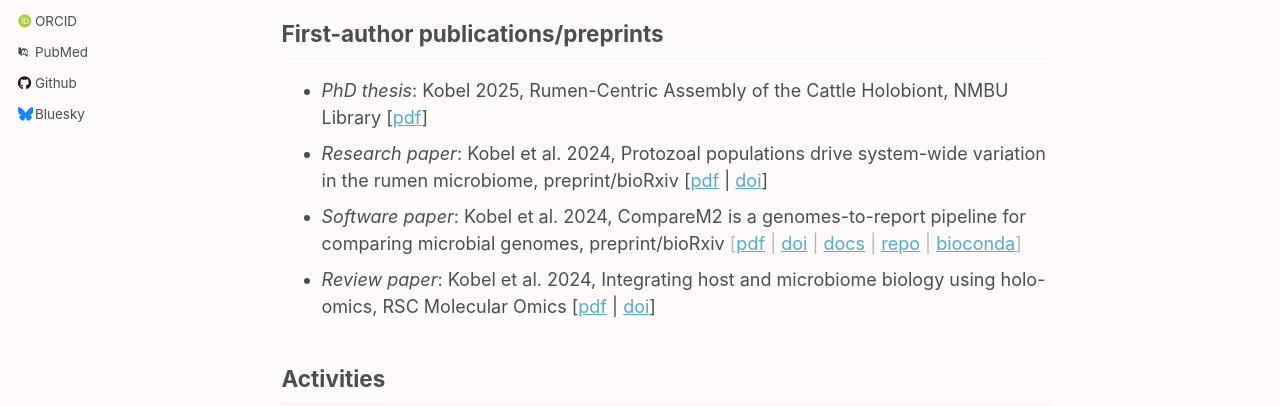
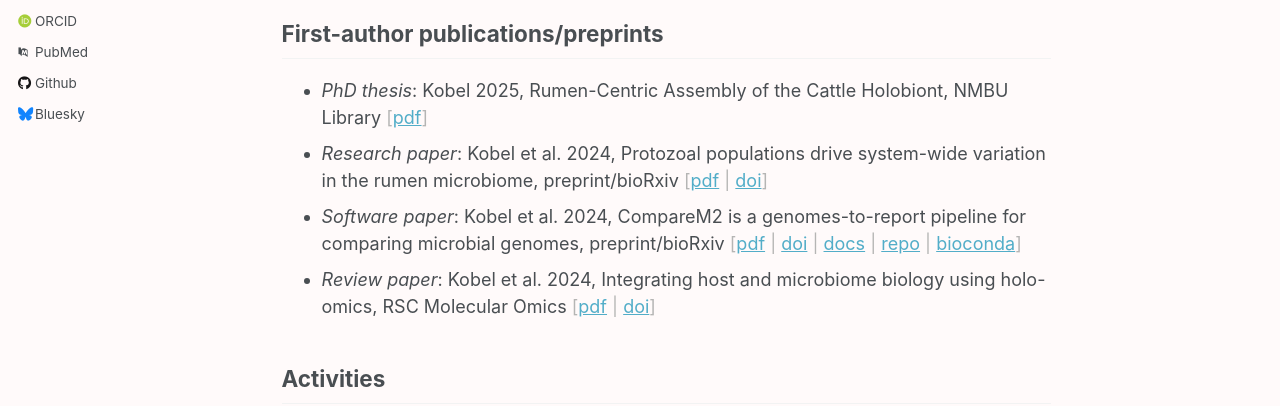
Before and after one commit to cmkobel/cmkobel.github.io, a Jekyll site: the page built from _pages/about.md, in a window 1280 px wide and 900 px high. Shown: the part 359-765 px from the top of the window. Built offline with Jekyll 4.4.1, drawn with Linux system fonts in a browser that asks for light colours; some web fonts are replaced.

Commit message:
Update about.md

```diff
--- a/_pages/about.md
+++ b/_pages/about.md
@@ -14,10 +14,10 @@ Looking for a postdoc position in the Copenhagen area from ~april 2025.
 
 ## First-author publications/preprints
 
-  - *PhD thesis*: Kobel 2025, Rumen-Centric Assembly of the Cattle Holobiont, NMBU Library [[pdf](https://raw.githubusercontent.com/cmkobel/cmkobel.github.io/refs/heads/master/files/thesis_merge__170x240_-28.pdf)]
-  - *Research paper*: Kobel et al. 2024, Protozoal populations drive system-wide variation in the rumen microbiome, preprint/bioRxiv [[pdf](https://www.biorxiv.org/content/10.1101/2024.12.05.626740.full.pdf) \| [doi](https://www.biorxiv.org/content/10.1101/2024.12.05.626740)]
-  - *Software paper*: Kobel et al. 2024, CompareM2 is a genomes-to-report pipeline for comparing microbial genomes, preprint/bioRxiv <span class="shaded"> [[pdf](https://www.biorxiv.org/content/10.1101/2024.07.12.603264v2.full.pdf) \| [doi](https://doi.org/10.1101/2024.07.12.603264 ) \| [docs](https://comparem2.readthedocs.io/) \| [repo](https://github.com/cmkobel/CompareM2) \| [bioconda](https://anaconda.org/bioconda/comparem2)] </span>
-  - *Review paper*: Kobel et al. 2024, Integrating host and microbiome biology using holo-omics, RSC Molecular Omics [[pdf](https://github.com/cmkobel/cmkobel.github.io/raw/master/files/Kobel%20et%20al.%202024%20-%20Integrating%20host%20and%20microbiome%20biology%20using%20holo-omics.pdf) \| [doi](https://doi.org/10.1039/D4MO00017J)]
+  - *PhD thesis*: Kobel 2025, Rumen-Centric Assembly of the Cattle Holobiont, NMBU Library <span class="shaded">[[pdf](https://raw.githubusercontent.com/cmkobel/cmkobel.github.io/refs/heads/master/files/thesis_merge__170x240_-28.pdf)]</span>
+  - *Research paper*: Kobel et al. 2024, Protozoal populations drive system-wide variation in the rumen microbiome, preprint/bioRxiv <span class="shaded">[[pdf](https://www.biorxiv.org/content/10.1101/2024.12.05.626740.full.pdf) \| [doi](https://www.biorxiv.org/content/10.1101/2024.12.05.626740)]</span>
+  - *Software paper*: Kobel et al. 2024, CompareM2 is a genomes-to-report pipeline for comparing microbial genomes, preprint/bioRxiv <span class="shaded">[[pdf](https://www.biorxiv.org/content/10.1101/2024.07.12.603264v2.full.pdf) \| [doi](https://doi.org/10.1101/2024.07.12.603264 ) \| [docs](https://comparem2.readthedocs.io/) \| [repo](https://github.com/cmkobel/CompareM2) \| [bioconda](https://anaconda.org/bioconda/comparem2)]</span>
+  - *Review paper*: Kobel et al. 2024, Integrating host and microbiome biology using holo-omics, RSC Molecular Omics <span class="shaded">[[pdf](https://github.com/cmkobel/cmkobel.github.io/raw/master/files/Kobel%20et%20al.%202024%20-%20Integrating%20host%20and%20microbiome%20biology%20using%20holo-omics.pdf) \| [doi](https://doi.org/10.1039/D4MO00017J)]</span>
 
 ## Activities
 
```
